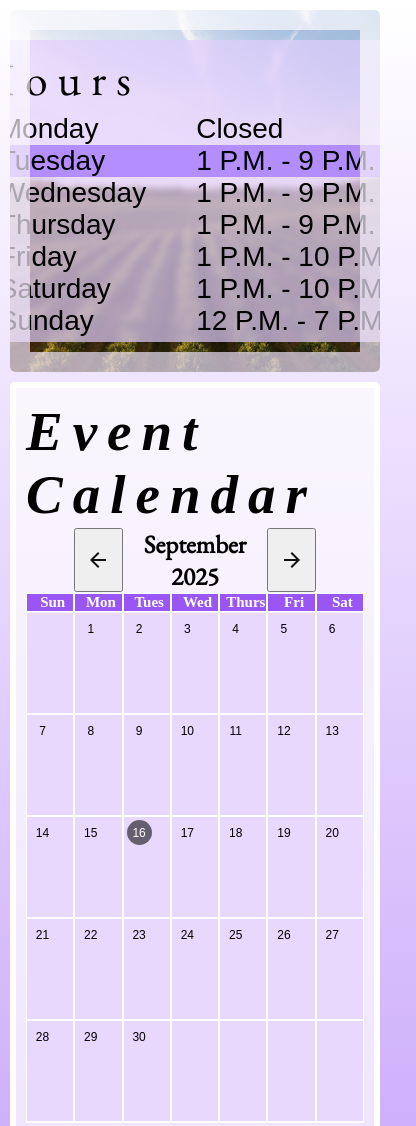
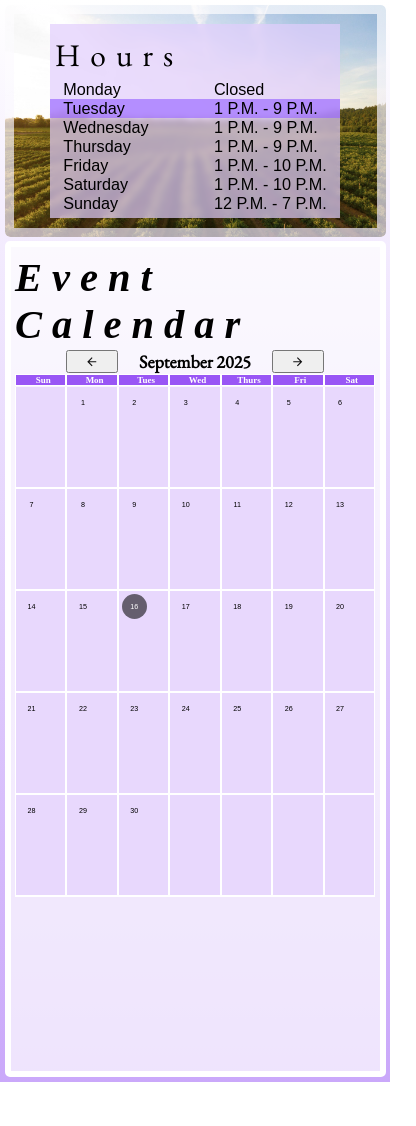
Before and after one commit to matthewjlewis93/wine30, an Eleventy site: page src/index.html in a window 390 px wide. Shown: the top 1126 px of the page, 416 px wide, since content can reach past the window. After the commit the page ends 1082 px from the top, so only its background shows below. Built offline with nearby package versions, Linux system fonts and the light colour scheme; Eleventy itself is replaced by a stand-in of ours; files that its build step writes are made by us from their sources; a web font is replaced by a local one.

Commit message:
mobile font fix

```diff
--- a/public/index.css
+++ b/public/index.css
@@ -1,5 +1,5 @@
 :root {
-  font-size: medium;
+  font-size: larger;
 }
 
 body {
@@ -12,22 +12,22 @@ h2 {
   font-family: Playfair;
   font-weight: 600;
   font-style: italic;
-  font-size: 5.5rem;
+  font-size: 4.5rem;
   margin: 2px 0px;
   letter-spacing: 10px;
 }
 h3 {
   font-family: EB Garamond, serif;
-  font-size: 4.5rem;
+  font-size: 3.5rem;
   letter-spacing: 10px;
   font-weight: 100;
   margin: 5px;
 }
 p {
   font-family: Overlock, Arial, sans-serif;
-  font-size: 2.8rem;
+  font-size: 1.8rem;
   margin: 0;
-  padding-inline: 2.5rem;
+  padding-inline: 1.5rem;
 }
 
 .current-day {
@@ -42,8 +42,8 @@ p {
   z-index: 1;
   background-size: cover;
   background-position: center center;
-  margin: 1rem;
-  border: 2rem solid transparent;
+  margin: 0.5rem;
+  border: 1rem solid transparent;
   background: url("./images/Wine-30-BKG-scaled.jpg") border-box;
   background-size: cover;
   background-position: center center;
@@ -65,8 +65,8 @@ p {
 }
 
 #calendar {
-  padding: 10px;
-  margin: 1rem;
+  padding: 0.5rem;
+  margin: 0.5rem;
   background-color: #ffffffb0;
   border: 6px solid white;
   border-radius: 5px;
@@ -84,7 +84,7 @@ p {
 
 #calendar-body p {
   padding: 0;
-  font-size: 1.2rem;
+  font-size: 0.8rem;
 }
 
 .calendar-day {
@@ -114,7 +114,7 @@ p {
 
 .day-name {
   margin: 1px 0px;
-  font-size: 1.5rem;
+  font-size: 1rem;
   color: white;
   text-align: center;
   padding-left: 5px;
@@ -124,7 +124,7 @@ p {
 
 #month-name {
   margin: 0;
-  font-size: 2.5rem;
+  font-size: 2rem;
   font-family: EB Garamond, serif;
 }
 
@@ -138,6 +138,6 @@ svg {
 
 @media (max-width: 750px) {
   :root {
-    font-size: x-small;
+    font-size: xx-small;
   }
 }
--- a/src/_includes/partials/calendar.html
+++ b/src/_includes/partials/calendar.html
@@ -2,7 +2,7 @@
 <section id="calendar">
     <div id="calendar-head">
         <h2 style="grid-column: span 7;">Event Calendar</h2>
-        <span></span><button onclick="changeMonth(-1)"><svg xmlns="http://www.w3.org/2000/svg" height="24px" viewBox="0 -960 960 960" width="24px" fill="#111"><path d="m313-440 224 224-57 56-320-320 320-320 57 56-224 224h487v80H313Z"/></svg></button><h4 style="grid-column: span 3; text-align: center;" id="month-name"></h4><button onclick="changeMonth(1)"><svg xmlns="http://www.w3.org/2000/svg" height="24px" viewBox="0 -960 960 960" width="24px" fill="#111"><path d="M647-440H160v-80h487L423-744l57-56 320 320-320 320-57-56 224-224Z"/></svg></button><span></span>
+        <span></span><button onclick="changeMonth(-1)"><svg xmlns="http://www.w3.org/2000/svg" height="1.5rem" viewBox="0 -960 960 960" width="1.5rem" fill="#111"><path d="m313-440 224 224-57 56-320-320 320-320 57 56-224 224h487v80H313Z"/></svg></button><h4 style="grid-column: span 3; text-align: center;" id="month-name"></h4><button onclick="changeMonth(1)"><svg xmlns="http://www.w3.org/2000/svg" height="1.5rem" viewBox="0 -960 960 960" width="1.5rem" fill="#111"><path d="M647-440H160v-80h487L423-744l57-56 320 320-320 320-57-56 224-224Z"/></svg></button><span></span>
 
         <h5 class="day-name">Sun</h5>
         <h5 class="day-name">Mon</h5>
--- a/src/index.css
+++ b/src/index.css
@@ -1,5 +1,5 @@
 :root {
-  font-size: medium;
+  font-size: larger;
 }
 
 body {
@@ -12,22 +12,22 @@ h2 {
   font-family: Playfair;
   font-weight: 600;
   font-style: italic;
-  font-size: 5.5rem;
+  font-size: 4.5rem;
   margin: 2px 0px;
   letter-spacing: 10px;
 }
 h3 {
   font-family: EB Garamond, serif;
-  font-size: 4.5rem;
+  font-size: 3.5rem;
   letter-spacing: 10px;
   font-weight: 100;
   margin: 5px;
 }
 p {
   font-family: Overlock, Arial, sans-serif;
-  font-size: 2.8rem;
+  font-size: 1.8rem;
   margin: 0;
-  padding-inline: 2.5rem;
+  padding-inline: 1.5rem;
 }
 
 .current-day {
@@ -42,8 +42,8 @@ p {
   z-index: 1;
   background-size: cover;
   background-position: center center;
-  margin: 1rem;
-  border: 2rem solid transparent;
+  margin: 0.5rem;
+  border: 1rem solid transparent;
   background: url("./images/Wine-30-BKG-scaled.jpg") border-box;
   background-size: cover;
   background-position: center center;
@@ -65,8 +65,8 @@ p {
 }
 
 #calendar {
-  padding: 10px;
-  margin: 1rem;
+  padding: 0.5rem;
+  margin: 0.5rem;
   background-color: #ffffffb0;
   border: 6px solid white;
   border-radius: 5px;
@@ -84,7 +84,7 @@ p {
 
 #calendar-body p {
   padding: 0;
-  font-size: 1.2rem;
+  font-size: 0.8rem;
 }
 
 .calendar-day {
@@ -114,7 +114,7 @@ p {
 
 .day-name {
   margin: 1px 0px;
-  font-size: 1.5rem;
+  font-size: 1rem;
   color: white;
   text-align: center;
   padding-left: 5px;
@@ -124,7 +124,7 @@ p {
 
 #month-name {
   margin: 0;
-  font-size: 2.5rem;
+  font-size: 2rem;
   font-family: EB Garamond, serif;
 }
 
@@ -138,6 +138,6 @@ svg {
 
 @media (max-width: 750px) {
   :root {
-    font-size: x-small;
+    font-size: xx-small;
   }
 }
```
Also changed, not shown: public/index.html (+1 -1 lines).
